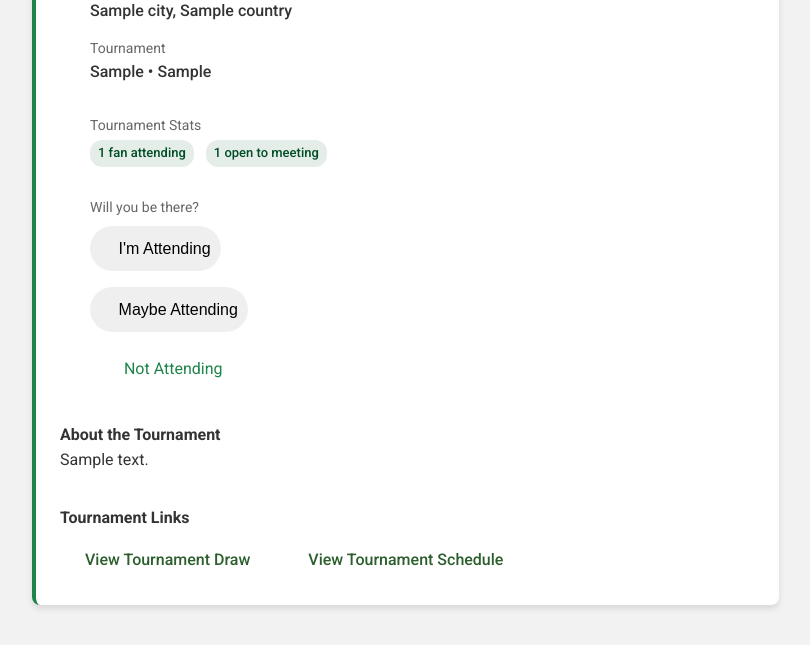
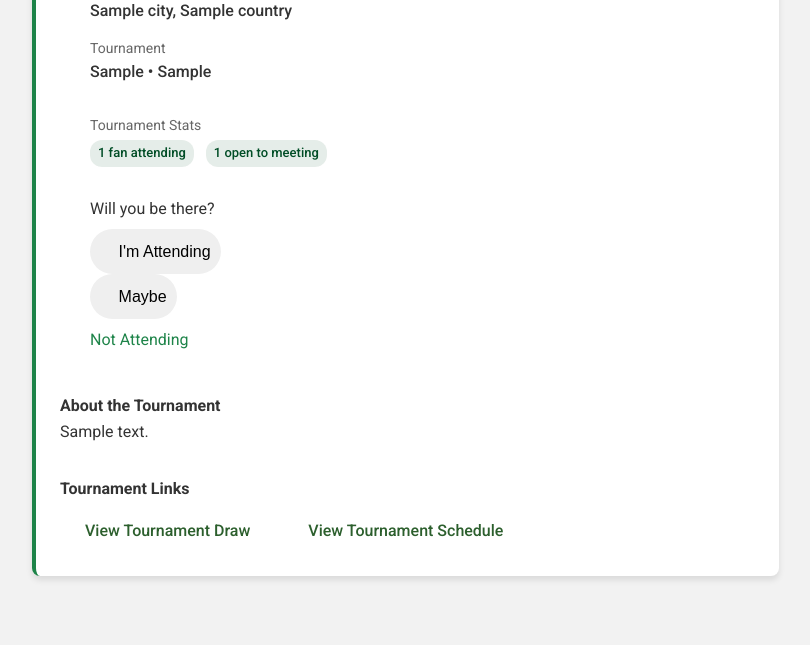
Before and after one commit to rbattleb271982/courtsideclub, a Python web app: template templates/user/tournament_detail.html in a window 1280 px wide. Shown: the part 343-988 px from the top of the page, without its empty margins (40-850 px from the left). Run offline with Jinja, Linux system fonts and the light colour scheme; the template is opened without the code that fills it: most values are stand-ins (such as "Sample title", 1, 10 or a date in 2020).

Commit message:
Improve attendance options and visual layout for tournament details
Updates tournament attendance UI with card-style group and adds 'attendance_type' logic.

Replit-Commit-Author: Agent
Replit-Commit-Session-Id: db5d6f38-1060-4ae1-ad70-9df4e87a8ea0
Replit-Commit-Screenshot-Url: https://storage.googleapis.com/screenshot-production-us-central1/bafb033d-26a4-47de-b4d6-96666ed788fe/62304865-40b9-4347-98a9-ec17346f0d38.jpg

```diff
--- a/templates/user/tournament_detail.html
+++ b/templates/user/tournament_detail.html
@@ -84,48 +84,54 @@
                         <div class="detail-item mt-3 attendance-container">
                             <i data-feather="calendar-check" class="icon-sm"></i>
                             <div class="w-100">
-                                <span class="detail-label">Will you be there?</span>
 
                                 {# Use attendance_type directly #}
                                 {% set is_attending = user_tournament and user_tournament.attending == True and user_tournament.attendance_type == 'attending' %}
                                 {% set is_maybe = user_tournament and user_tournament.attending == True and user_tournament.attendance_type == 'maybe' %}
 
-                                <!-- Attendance Toggle Buttons -->
-                                <div class="attendance-buttons d-flex flex-column flex-md-row mb-2 mt-2">
-                                    <form method="POST" action="{{ url_for('tournaments.attend_tournament_new', tournament_slug=tournament.slug) }}" class="mb-2 mr-md-2 attendance-option">
+                                <!-- New Card-Style Attendance UI -->
+                                <div class="attendance-card shadow p-3 rounded">
+                                  <div class="d-flex flex-column align-items-start">
+                                    <label class="mb-2 font-weight-bold">Will you be there?</label>
+
+                                    <div class="btn-group mb-2 w-100" role="group">
+                                      <!-- I'm Attending -->
+                                      <form method="POST" action="{{ url_for('tournaments.attend_tournament_new', tournament_slug=tournament.slug) }}" class="w-50 pe-1">
                                         <button type="submit" class="btn {% if is_attending %}btn-success{% else %}btn-outline-success{% endif %} hover-grow w-100 attendance-btn" data-attendance="attending" id="btn-going">
                                           <i data-feather="check-circle" class="icon-sm"></i> I'm Attending
                                         </button>
                                       </form>
 
-                                    <form method="POST" action="{{ url_for('tournaments.attend_tournament_new', tournament_slug=tournament.slug) }}" class="mb-2 mr-md-2 attendance-option">
+                                      <!-- Maybe Attending -->
+                                      <form method="POST" action="{{ url_for('tournaments.attend_tournament_new', tournament_slug=tournament.slug) }}" class="w-50 ps-1">
                                         <input type="hidden" name="attendance_type" value="maybe">
                                         <button type="submit" class="btn {% if is_maybe %}btn-success{% else %}btn-outline-success{% endif %} hover-grow w-100 attendance-btn" data-attendance="maybe" id="btn-thinking">
-                                            <i data-feather="help-circle" class="icon-sm"></i> Maybe Attending
+                                          <i data-feather="help-circle" class="icon-sm"></i> Maybe
                                         </button>
                                       </form>
                                     </div>
 
-                                <div class="text-center mb-3">
-                                    <a href="{{ url_for('tournaments.unattend_tournament', tournament_slug=tournament.slug) }}" class="text-muted small">Not Attending</a>
+                                    <a href="{{ url_for('tournaments.unattend_tournament', tournament_slug=tournament.slug) }}" class="small text-success mb-3">Not Attending</a>
+
+                                    {% if user_tournament and user_tournament.attending %}
+                                    <div class="mt-3 p-2 bg-light rounded d-flex justify-content-between align-items-center w-100 border">
+                                      <div class="ps-2">
+                                        <i data-feather="users" class="icon-sm text-success"></i>
+                                        I'm open to meeting other fans
                                       </div>
-
-                                <!-- Open to Meeting Toggle Button -->
-                                <div class="meeting-toggle mb-3" id="meeting-toggle-container" {% if not is_attending %}style="display: none;"{% endif %}>
-                                    <div class="toggle-switch-container d-flex align-items-center justify-content-between">
-                                        <span class="toggle-label">
-                                            <span class="mr-1">👋</span> I'm open to meeting other fans
-                                        </span>
                                       <label class="switch">
-                                            <input type="checkbox" id="wants-to-meet-top" {% if wants_to_meet %}checked{% endif %}>
+                                        <input type="checkbox" id="wants-to-meet-top"
+                                          {% if wants_to_meet %}checked{% endif %}>
                                         <span class="slider round"></span>
                                       </label>
-                                    </div>
 
-                                    <!-- Hidden form for the toggle switch -->
+                                      <!-- Hidden form for the toggle switch (connected to existing JS) -->
                                       <form id="meeting-toggle-form" class="d-none" method="POST" action="{{ url_for('user.tournament_detail', tournament_slug=tournament.slug) }}">
                                         <input type="hidden" name="wants_to_meet" id="wants-to-meet-hidden" value="{{ 'true' if wants_to_meet else 'false' }}">
                                       </form>
+                                    </div>
+                                    {% endif %}
+                                  </div>
                                 </div>
                             </div>
                         </div>
```
Lines whose indentation alone changed are shown as unchanged.
